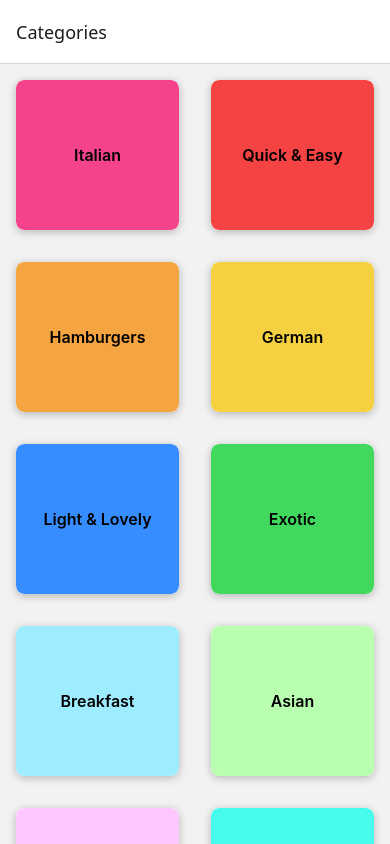
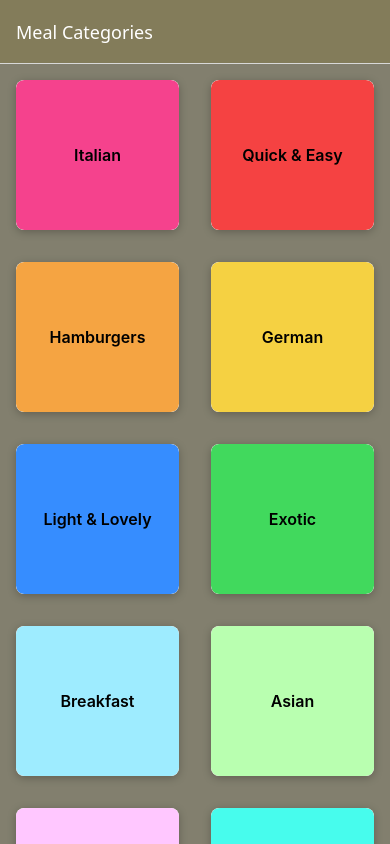
Before and after one commit to thelegend2004/TastyRecipe, a React Native app: screen / in a window 390 px wide. Built offline with nearby package versions, Linux system fonts and the light colour scheme.

Commit message:
feature: add meal categories screen

```diff
--- a/App.js
+++ b/App.js
@@ -1,4 +1,4 @@
-import { StatusBar } from "react-native";
+import { StatusBar } from "expo-status-bar";
 import CategoriesScreen from "./screens/CategoriesScreen";
 import { NavigationContainer } from "@react-navigation/native";
 import { createNativeStackNavigator } from "@react-navigation/native-stack";
@@ -6,14 +6,35 @@ import MealsScreen from "./screens/MealsScreen";
 
 const Stack = createNativeStackNavigator();
 
+const screenStyle = {
+  headerStyle: { backgroundColor: "#837c5aff" },
+  headerTintColor: "white",
+  contentStyle: { backgroundColor: "#827f6eff" },
+};
+
 export default function App() {
   return (
     <>
       <StatusBar style="light" />
       <NavigationContainer>
-        <Stack.Navigator>
-          <Stack.Screen name="Categories" component={CategoriesScreen} />
-          <Stack.Screen name="Meals" component={MealsScreen} />
+        <Stack.Navigator screenOptions={screenStyle}>
+          <Stack.Screen
+            name="Categories"
+            component={CategoriesScreen}
+            options={{
+              title: "Meal Categories",
+            }}
+          />
+          <Stack.Screen
+            name="Meals"
+            component={MealsScreen}
+            // options={({ route, navigation }) => {
+            //   const catId = route.params.categoryId
+            //   return {
+            //     title: catId
+            //   };
+            // }}
+          />
         </Stack.Navigator>
       </NavigationContainer>
     </>
--- /dev/null
+++ b/screens/MealDetailsScreen.js
@@ -0,0 +1,3 @@
+export default function MealDetailsScreen() {
+
+}
--- a/screens/MealsScreen.js
+++ b/screens/MealsScreen.js
@@ -1,9 +1,18 @@
 import { FlatList, StyleSheet, View } from "react-native";
-import { MEALS } from "../data/dummy-data";
+import { CATEGORIES, MEALS } from "../data/dummy-data";
 import MealItem from "../components/MealItem";
+import { useLayoutEffect } from "react";
 
-export default function MealsScreen({ route }) {
+export default function MealsScreen({ route, navigation }) {
   const categoryId = route.params.categoryId;
+
+  useLayoutEffect(() => {
+    navigation.setOptions({
+      title: CATEGORIES.find((category) => {
+        return category.id === categoryId;
+      }).title,
+    });
+  }, [categoryId, navigation]);
 
   const displayedMeals = MEALS.filter((meal) => {
     return meal.categoryIds.includes(categoryId);
```
